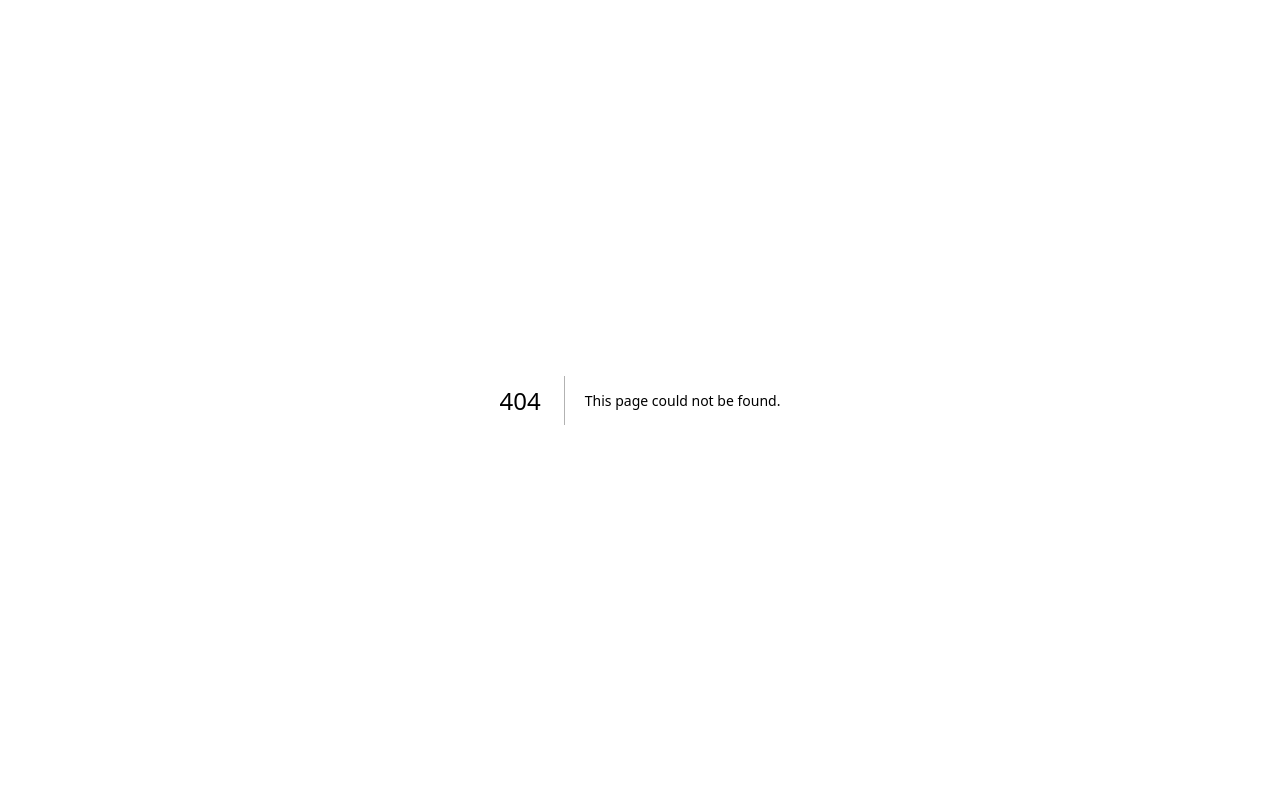
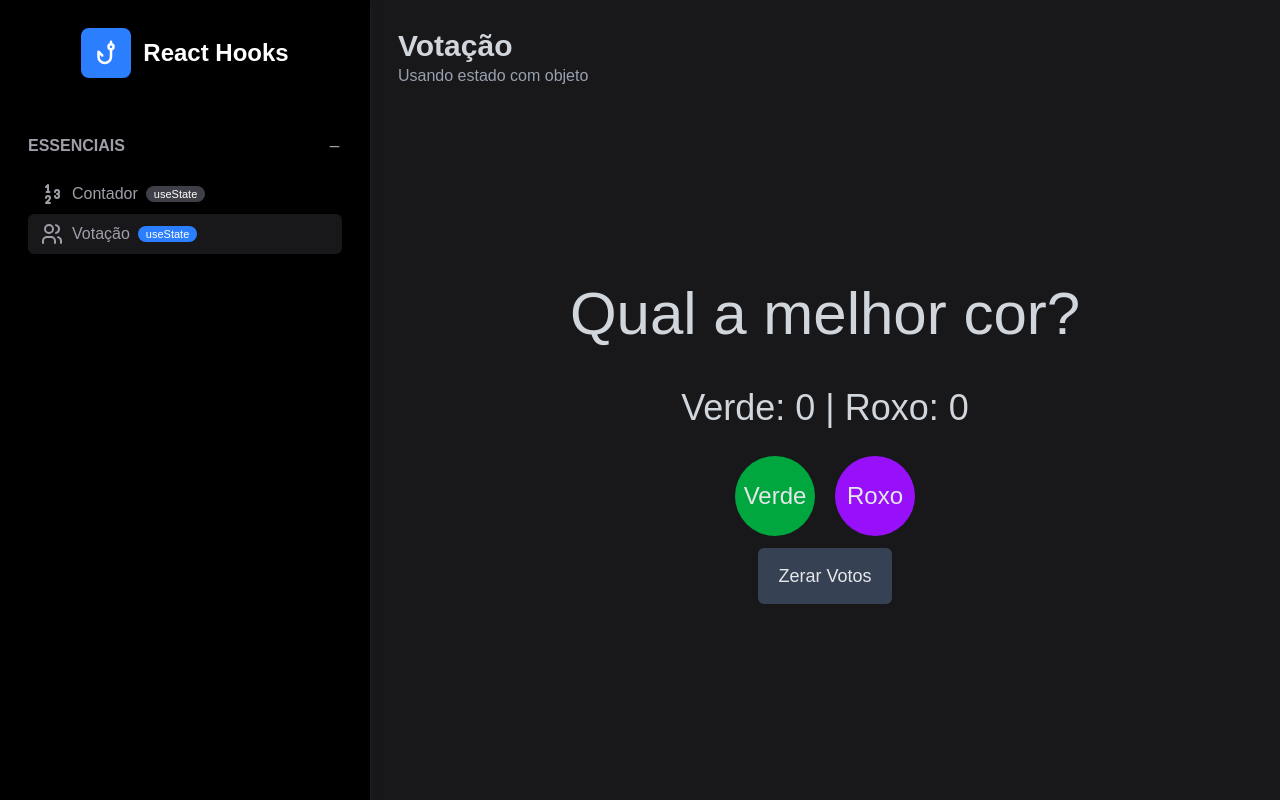
Before and after one commit to tjbarbosadev/react-hooks, a Next.js app: page /essenciais/votacao in a window 1280 px wide. Before the commit this address had no page. Built offline with nearby package versions, Linux system fonts and the light colour scheme.

Commit message:
feat: useState - votation (object)

```diff
--- a/src/components/template/MenuPrincipal.tsx
+++ b/src/components/template/MenuPrincipal.tsx
@@ -1,4 +1,4 @@
-import { IconNumbers } from '@tabler/icons-react';
+import { IconNumbers, IconUsers } from '@tabler/icons-react';
 import Logo from './Logo';
 import MenuPrincipalItem from './MenuPrincipalItem';
 import MenuPrincipalSecao from './MenuPrincipalSecao';
@@ -17,6 +17,12 @@ export default function MenuPrincipal() {
           url: '/essenciais/contador',
           tag: 'useState',
           icone: <IconNumbers />,
+        },
+        {
+          titulo: 'Votação',
+          url: '/essenciais/votacao',
+          tag: 'useState',
+          icone: <IconUsers />,
         },
       ],
     },
@@ -50,7 +56,7 @@ export default function MenuPrincipal() {
 
   return (
     <aside
-      className={`flex scrollbar-thin scrollbar-thumb-zinc-700 scrollbar-track-zinc-800 flex-col overflow-x-hidden overflow-y-scroll bg-black shadow-md shadow-zinc-800 ${mini ? 'w-[130px] items-center' : 'w-[370px]'} `}
+      className={`flex scrollbar-thin scrollbar-thumb-zinc-700 scrollbar-track-zinc-800 flex-col overflow-x-hidden overflow-y-scroll bg-black shadow-md shadow-zinc-800 ${mini ? 'w-32.5 items-center' : 'w-92.5'} `}
     >
       <Flex center className="m-7">
         {!mini && <Logo />}
--- a/src/pages/essenciais/contador.tsx
+++ b/src/pages/essenciais/contador.tsx
@@ -2,7 +2,7 @@ import Botao from '@/components/template/Botao';
 import Display from '@/components/template/Display';
 import Flex from '@/components/template/Flex';
 import Pagina from '@/components/template/Pagina';
-import { IconMinus, IconPlus, IconZeroConfig } from '@tabler/icons-react';
+import { IconMinus, IconPlus } from '@tabler/icons-react';
 import { useState } from 'react';
 
 export default function Contador() {
--- /dev/null
+++ b/src/pages/essenciais/votacao.tsx
@@ -0,0 +1,54 @@
+import Botao from '@/components/template/Botao';
+import Display from '@/components/template/Display';
+import Flex from '@/components/template/Flex';
+import Pagina from '@/components/template/Pagina';
+import { useState } from 'react';
+
+export default function Votacao() {
+  const [data, setData] = useState({
+    verde: 0,
+    roxo: 0,
+  });
+
+  // usamos prev para pegar o estado anterior e atualizar apenas a propriedade roxo, mantendo a propriedade verde inalterada
+  function votoRoxo() {
+    setData((prev) => ({ ...prev, roxo: prev.roxo + 1 }));
+  }
+
+  function votoVerde() {
+    setData((prev) => ({ ...prev, verde: prev.verde + 1 }));
+  }
+
+  return (
+    <Pagina titulo="Votação" subtitulo="Usando estado com objeto">
+      <Flex col center>
+        <Display
+          texto="Qual a melhor cor?"
+          textoComplementar={`Verde: ${data.verde} | Roxo: ${data.roxo}`}
+        />
+        <Flex gap={5}>
+          <Botao
+            cor="bg-green-600"
+            texto="Verde"
+            redondo
+            tamanho="2xl"
+            onClick={votoVerde}
+          />
+          <Botao
+            cor="bg-purple-600"
+            texto="Roxo"
+            redondo
+            tamanho="2xl"
+            onClick={votoRoxo}
+          />
+        </Flex>
+        <Botao
+          texto="Zerar Votos"
+          cor="bg-gray-700"
+          tamanho="lg"
+          onClick={() => setData({ verde: 0, roxo: 0 })}
+        />
+      </Flex>
+    </Pagina>
+  );
+}
--- a/src/styles/globals.css
+++ b/src/styles/globals.css
@@ -1,4 +1,18 @@
 @import 'tailwindcss';
+
+
+/* Espaçamento dinâmico (Flex, Janela) */
+@source inline("gap-{0..12}");
+
+/* Layout flex (Flex e componentes futuros) */
+@source inline("flex flex-col flex-row flex-1 flex-auto flex-none flex-wrap flex-nowrap");
+@source inline("items-{start,center,end,stretch,baseline}");
+@source inline("justify-{start,center,end,between,around,evenly}");
+
+/* Tamanhos dinâmicos (Botao) */
+@source inline("h-{9,11,14,16,20,24}");
+@source inline("w-{9,11,14,16,20,24}");
+@source inline("text-{xs,sm,base,md,lg,xl,2xl,3xl}");
 
 :root {
   --background: #ffffff;
```
